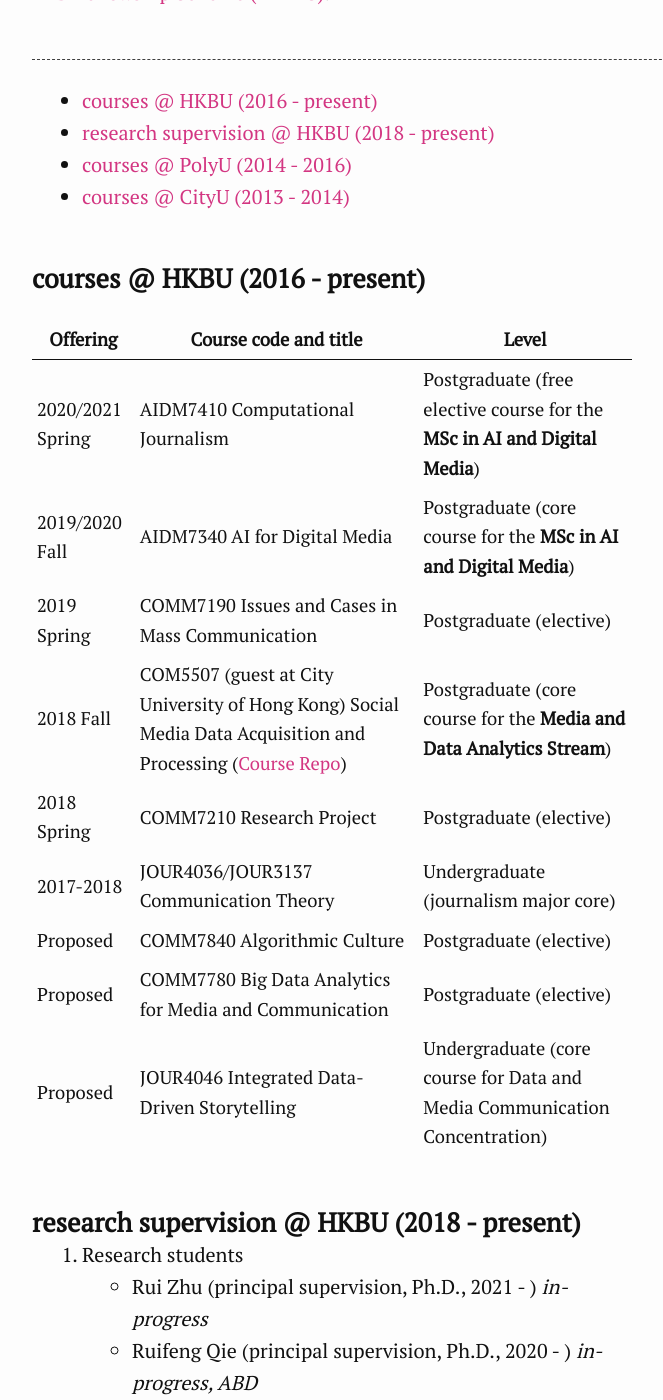
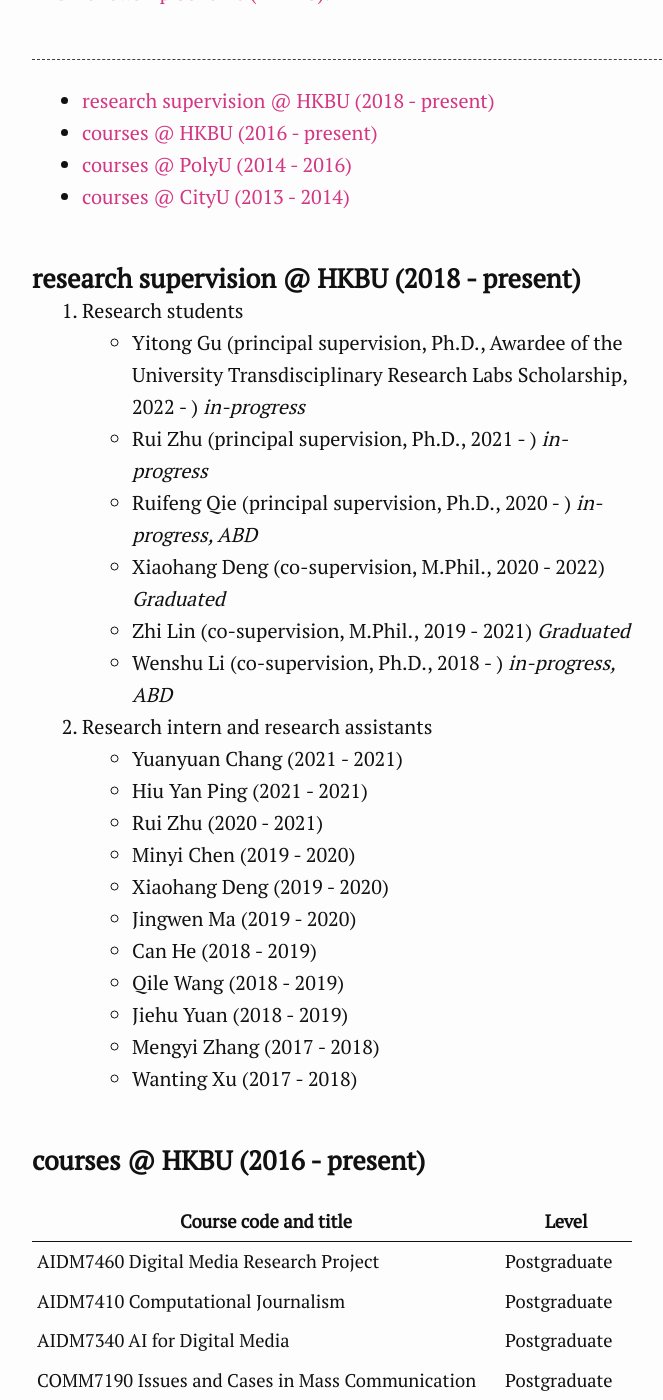
Before and after one commit to xzzhang2/xzzhang2.github.io, a Jekyll site: the page built from pages/teaching.md, in a window 1280 px wide and 1400 px high, scrolled down 625 px. Shown: the whole window, without its empty margins (308-971 px from the left). Built offline with Jekyll 4.4.1, drawn with Linux system fonts in a browser that asks for light colours; some of the changed text lies outside the part shown.

Commit message:
updating the pages

```diff
--- a/pages/teaching.md
+++ b/pages/teaching.md
@@ -11,31 +11,17 @@
 ---
 
 <ul class="nav">
+    <li><a href="#hkbu_rds">research supervision @ HKBU (2018 - present)</a></li>
     <li><a href="#hkbu_course">courses @ HKBU (2016 - present)</a></li>
-    <li><a href="#hkbu_rds">research supervision @ HKBU (2018 - present)</a></li>
     <li><a href="#polyu_course">courses @ PolyU (2014 - 2016)</a></li>
     <li><a href="#cityu_courese">courses @ CityU (2013 - 2014) </a></li>
 </ul>
 
 
-### <a name="hkbu_course"></a>courses @ HKBU (2016 - present)
-
-|Offering | Course code and title | Level |
-|--- | --- | --- |
-|2020/2021 Spring |  AIDM7410 Computational Journalism | Postgraduate (free elective course for the **MSc in AI and Digital Media**) |
-|2019/2020 Fall |  AIDM7340 AI for Digital Media | Postgraduate (core course for the **MSc in AI and Digital Media**) |
-|2019 Spring | COMM7190 Issues and Cases in Mass Communication | Postgraduate (elective) |
-|2018 Fall | COM5507 (guest at City University of Hong Kong) Social Media Data Acquisition and Processing ([Course Repo](https://github.com/xzzhang2/201819A_cityu_com5507)) | Postgraduate (core course for the **Media and Data Analytics Stream**) |
-|2018 Spring | COMM7210 Research Project | Postgraduate (elective) |
-|2017-2018 | JOUR4036/JOUR3137 Communication Theory | Undergraduate (journalism major core) |
-|Proposed | COMM7840 Algorithmic Culture | Postgraduate (elective) |
-|Proposed | COMM7780 Big Data Analytics for Media and Communication | Postgraduate (elective) |
-|Proposed | JOUR4046 Integrated Data-Driven Storytelling | Undergraduate (core course for Data and Media Communication Concentration) |
-
-
 ### <a name="hkbu_rds"></a>research supervision @ HKBU (2018 - present)
 
 1. Research students
+ - Yitong Gu (principal supervision, Ph.D., Awardee of the University Transdisciplinary Research Labs Scholarship, 2022 - ) *in-progress*
  - Rui Zhu (principal supervision, Ph.D., 2021 - ) *in-progress*
  - Ruifeng Qie (principal supervision, Ph.D., 2020 - ) *in-progress, ABD*
  - Xiaohang Deng (co-supervision, M.Phil., 2020 - 2022) *Graduated*
@@ -56,6 +42,18 @@
  - Wanting Xu (2017 - 2018)
 
 
+### <a name="hkbu_course"></a>courses @ HKBU (2016 - present)
+
+|Course code and title | Level |
+| --- | --- |
+| AIDM7460 Digital Media Research Project | Postgraduate |
+| AIDM7410 Computational Journalism | Postgraduate |
+| AIDM7340 AI for Digital Media | Postgraduate  |
+| COMM7190 Issues and Cases in Mass Communication | Postgraduate |
+| COM5507 (guest at City University of Hong Kong) Social Media Data Acquisition and Processing ([Course Repo](https://github.com/xzzhang2/201819A_cityu_com5507)) | Postgraduate |
+| JOUR4036/JOUR3137 Communication Theory | Undergraduate |
+
+
 ### <a name="polyu_course"></a>courses @ PolyU SPEED (2014 - 2016)
 
 | Offering | Course code and title |
@@ -68,6 +66,7 @@
 | 2014-16 | SPD2312 Contemporary China  |
 | 2014-16 | SPD2303 Introduction to Communication |
 
+
 ### <a name="cityu_courese"></a>courses @ CityU (2013 - 2014)
 
 | Offering | Course code and title |
```
Also changed, not shown: index.md (+3 -1 lines).
